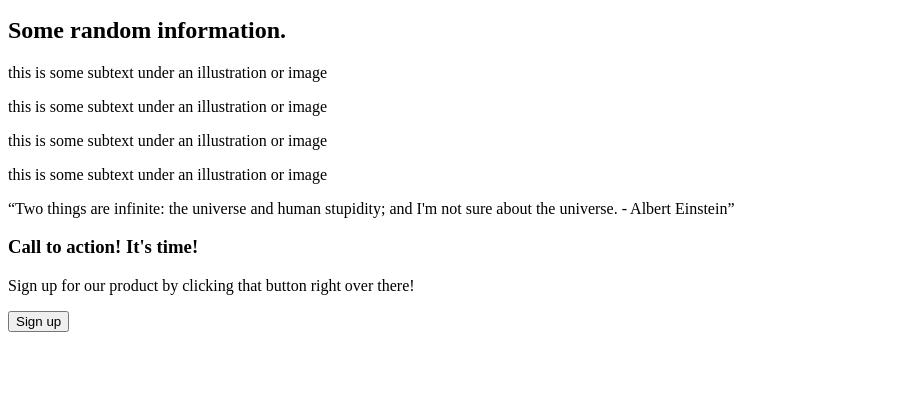
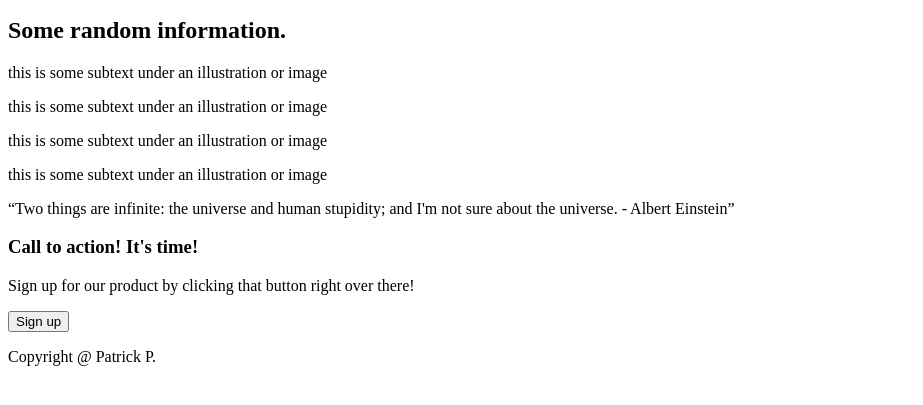
Before and after one commit to Piktrip/landingpage, a plain HTML site: page index.html in a window 1280 px wide. Shown: the part 295-700 px from the top of the page, without its empty margins (0-923 px from the left). Drawn offline with Linux system fonts and the light colour scheme.

Commit message:
Add footer

```diff
--- a/index.html
+++ b/index.html
@@ -58,5 +58,9 @@
         </div>
     </div>
 
+    <footer>
+        <p>Copyright @ Patrick P.</p>
+    </footer>
+
 </body>
 </html>
```
